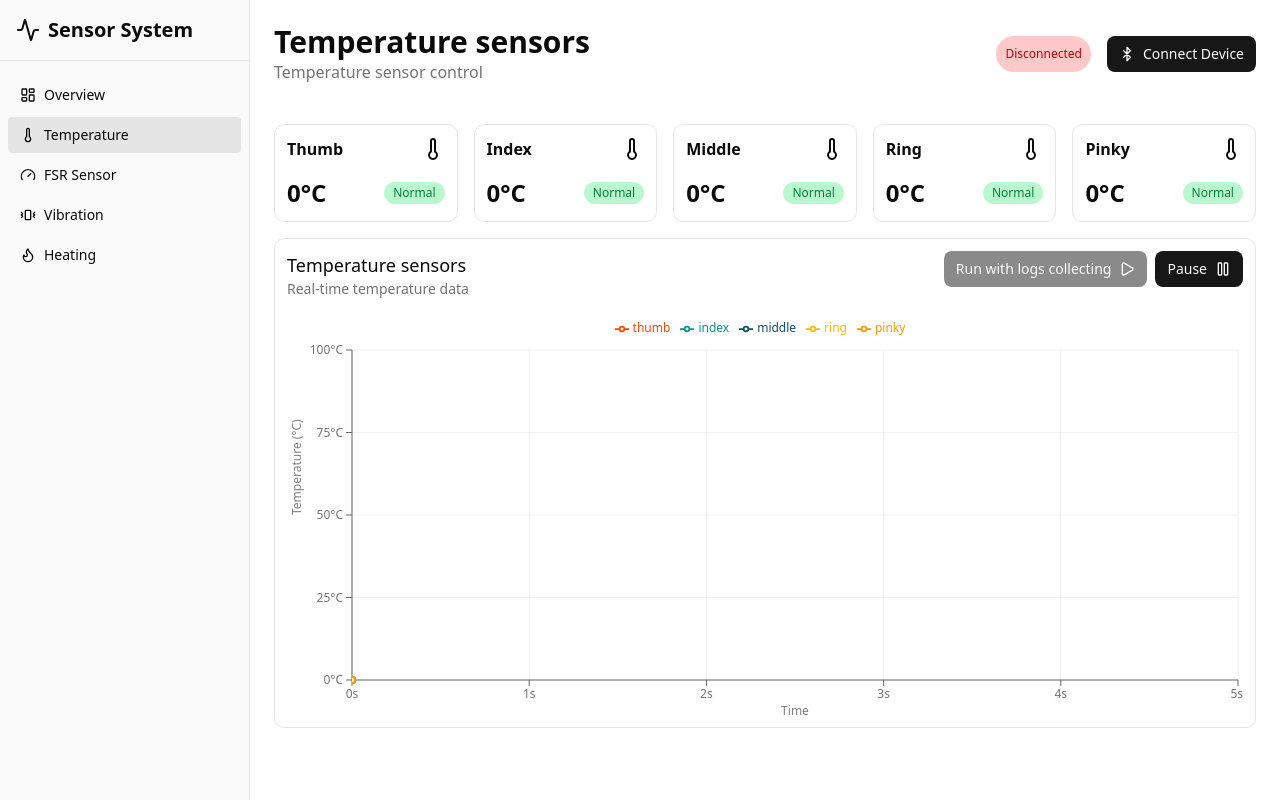
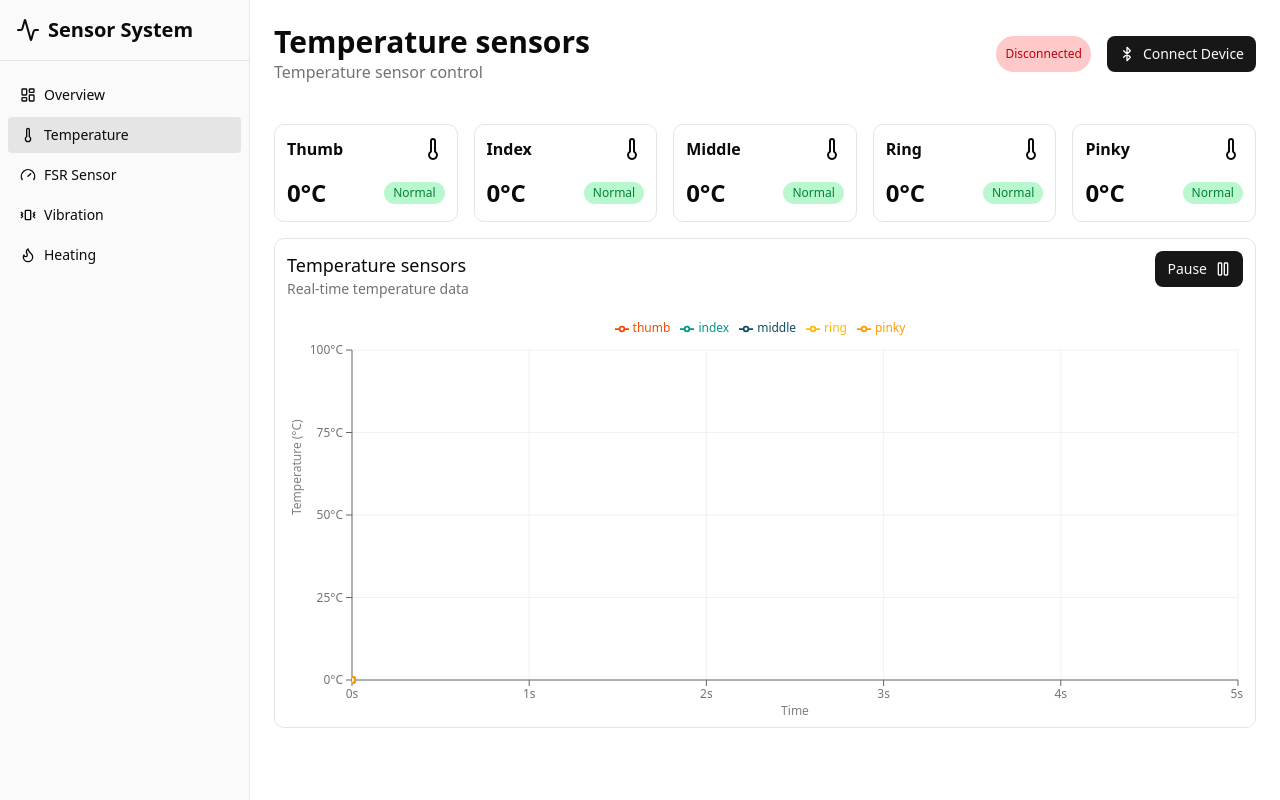
Before and after one commit to yevheniiburkovskyi/prosthetic-hand-dashboard, a React (Vite) app: page /temperature in a window 1280 px wide. Built offline with nearby package versions, Linux system fonts and the light colour scheme.

Commit message:
feat: simplify ChartLineMultiple and Temperature components by removing unused chart mode logic and props

```diff
--- a/src/components/ChartLineMultiple.tsx
+++ b/src/components/ChartLineMultiple.tsx
@@ -21,8 +21,7 @@ import { memo } from 'react';
 import type { CategoricalChartProps } from 'recharts/types/chart/generateCategoricalChart';
 import type { AxisDomain } from 'recharts/types/util/types';
 import { Button } from './ui/button';
-import { Pause, Play, Square } from 'lucide-react';
-import { ChartMode } from '@/types/chartType';
+import { Pause, Play } from 'lucide-react';
 
 interface ChartLineMultipleProps {
   data: CategoricalChartProps['data'];
@@ -37,10 +36,8 @@ interface ChartLineMultipleProps {
   yAxisTickFormatter?: YAxisProps['tickFormatter'];
   xAxisDomain?: AxisDomain;
   yAxisDomain?: AxisDomain;
-  toggleCommonChartMode?: () => void;
-  toggleLogsChartMode?: () => void;
+  toggleChartRunning?: () => void;
   isRunning?: boolean;
-  chartMode?: ChartMode;
 }
 
 const ChartLineMultiple = ({
@@ -56,14 +53,9 @@ const ChartLineMultiple = ({
   yAxisTickFormatter,
   xAxisDomain,
   yAxisDomain,
-  toggleCommonChartMode,
-  toggleLogsChartMode,
+  toggleChartRunning,
   isRunning,
-  chartMode = ChartMode.COMMON,
 }: ChartLineMultipleProps) => {
-  const isLogsModeRunning = isRunning && chartMode === ChartMode.LOGS;
-  const isCommonModeRunning = isRunning && chartMode === ChartMode.COMMON;
-
   return (
     <Card>
       <div className="mb-4 flex justify-between">
@@ -75,25 +67,10 @@ const ChartLineMultiple = ({
         </div>
         {
           <div className="flex gap-2">
-            {toggleLogsChartMode && (
-              <Button
-                onClick={toggleLogsChartMode}
-                disabled={isCommonModeRunning}
-              >
-                {isLogsModeRunning
-                  ? 'Stop logs collecting'
-                  : 'Run with logs collecting'}
-                {isLogsModeRunning ? <Square /> : <Play />}
-              </Button>
-            )}
-            {toggleCommonChartMode && (
-              <Button
-                onClick={toggleCommonChartMode}
-                className="max-w-min"
-                disabled={isLogsModeRunning}
-              >
-                {isCommonModeRunning ? 'Pause' : 'Run'}
-                {isCommonModeRunning ? <Pause /> : <Play />}
+            {toggleChartRunning && (
+              <Button onClick={toggleChartRunning} className="max-w-min">
+                {isRunning ? 'Pause' : 'Run'}
+                {isRunning ? <Pause /> : <Play />}
               </Button>
             )}
           </div>
--- a/src/pages/Temperature.tsx
+++ b/src/pages/Temperature.tsx
@@ -7,7 +7,6 @@ import clsx from 'clsx';
 import { Thermometer } from 'lucide-react';
 import { memo, useCallback, useEffect, useRef, useState } from 'react';
 import { TEMPERATURE_LIMIT, TEMPERATURE_THUMB_UUID } from '@/lib/constants';
-import { ChartMode } from '@/types/chartType';
 import { TemperatureName } from '@/types/temperatureType';
 import { useBLEContext } from '@/context/BLEContext';
 import type { TemperatureChartData } from '@/types/temperatureType';
@@ -45,16 +44,14 @@ const Temperature = () => {
   const [isRealTimeChartRunning, setIsRealTimeChartRunning] =
     useState<boolean>(true);
 
-  const [chartMode, setChartMode] = useState<ChartMode>(ChartMode.COMMON);
+  const [isLogging, setIsLogging] = useState<boolean>(true);
 
-  const toggleCommonChartMode = useCallback(() => {
-    setChartMode(ChartMode.COMMON);
+  const toggleChartRunning = useCallback(() => {
     setIsRealTimeChartRunning((prev) => !prev);
   }, []);
 
-  const toggleLogsChartMode = useCallback(() => {
-    setChartMode(ChartMode.LOGS);
-    setIsRealTimeChartRunning((prev) => !prev);
+  const toggleLogging = useCallback(() => {
+    setIsLogging((prev) => !prev);
   }, []);
 
   const startTimeRef = useRef<number | null>(null);
@@ -79,7 +76,7 @@ const Temperature = () => {
       pinky: temperatureData['pinky']?.value || 0,
     };
 
-    if (chartMode === ChartMode.LOGS) {
+    if (isLogging) {
       logs.current.push(
         `Time: ${measure.time.toFixed(2)}s, T: ${measure.thumb}`
       );
@@ -95,7 +92,7 @@ const Temperature = () => {
         );
       }
     }
-  }, [temperatureData, isRealTimeChartRunning, chartMode]);
+  }, [temperatureData, isRealTimeChartRunning, isLogging]);
 
   useEffect(() => {
     if (!isRealTimeChartRunning) {
@@ -164,9 +161,7 @@ const Temperature = () => {
           xAxisTickFormatter={xAxisTickFormatter}
           xAxisDomain={xAxisDomain}
           yAxisDomain={yAxisDomain}
-          chartMode={chartMode}
-          toggleCommonChartMode={toggleCommonChartMode}
-          toggleLogsChartMode={toggleLogsChartMode}
+          toggleChartRunning={toggleChartRunning}
           isRunning={isRealTimeChartRunning}
         />
       </div>
--- a/src/types/chartType.ts
+++ /dev/null
@@ -1,4 +0,0 @@
-export enum ChartMode {
-  LOGS,
-  COMMON,
-}
```
